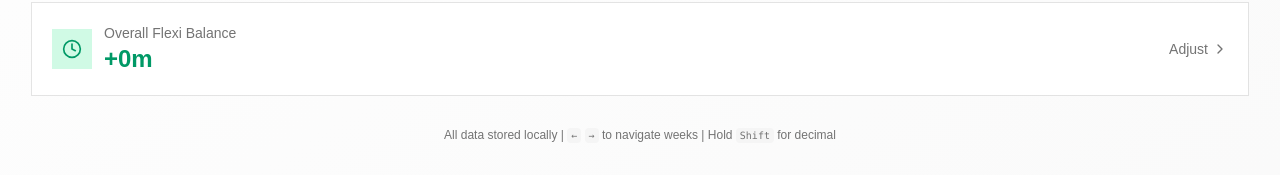
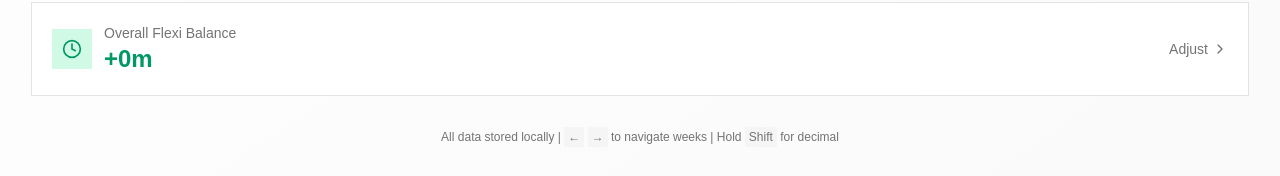
Before and after one commit to Corard/flexi-tracker, a React (Vite) app: page / in a window 1280 px wide. Shown: the part 685-861 px from the top of the page. Built offline with nearby package versions, Linux system fonts and the light colour scheme.

Commit message:
Use shadcn Kbd component for keyboard shortcuts in footer

```diff
--- a/src/components/flexi-tracker/FlexiTracker.tsx
+++ b/src/components/flexi-tracker/FlexiTracker.tsx
@@ -1,6 +1,7 @@
 import { useState, useEffect, useMemo } from "react";
 import { Card } from "@/components/ui/card";
 import { Button } from "@/components/ui/button";
+import { Kbd } from "@/components/ui/kbd";
 import { Settings, Clock, ChevronRight } from "lucide-react";
 import { useStorage } from "@/hooks/use-storage";
 import { useShiftKey } from "@/hooks/use-shift-key";
@@ -300,10 +301,8 @@ export function FlexiTracker() {
 
         {/* Footer */}
         <div className="text-center text-xs text-muted-foreground mt-8">
-          All data stored locally |{" "}
-          <kbd className="px-1 py-0.5 bg-muted rounded text-[10px]">←</kbd>{" "}
-          <kbd className="px-1 py-0.5 bg-muted rounded text-[10px]">→</kbd> to navigate weeks | Hold{" "}
-          <kbd className="px-1 py-0.5 bg-muted rounded text-[10px]">Shift</kbd> for decimal
+          All data stored locally | <Kbd>←</Kbd> <Kbd>→</Kbd> to navigate weeks | Hold{" "}
+          <Kbd>Shift</Kbd> for decimal
         </div>
       </div>
 
--- /dev/null
+++ b/src/components/ui/kbd.tsx
@@ -0,0 +1,26 @@
+import { cn } from "@/lib/utils";
+
+function Kbd({ className, ...props }: React.ComponentProps<"kbd">) {
+  return (
+    <kbd
+      data-slot="kbd"
+      className={cn(
+        "bg-muted text-muted-foreground [[data-slot=tooltip-content]_&]:bg-background/20 [[data-slot=tooltip-content]_&]:text-background dark:[[data-slot=tooltip-content]_&]:bg-background/10 h-5 w-fit min-w-5 gap-1 rounded-none px-1 font-sans text-xs font-medium [&_svg:not([class*='size-'])]:size-3 pointer-events-none inline-flex items-center justify-center select-none",
+        className
+      )}
+      {...props}
+    />
+  );
+}
+
+function KbdGroup({ className, ...props }: React.ComponentProps<"div">) {
+  return (
+    <kbd
+      data-slot="kbd-group"
+      className={cn("gap-1 inline-flex items-center", className)}
+      {...props}
+    />
+  );
+}
+
+export { Kbd, KbdGroup };
```
